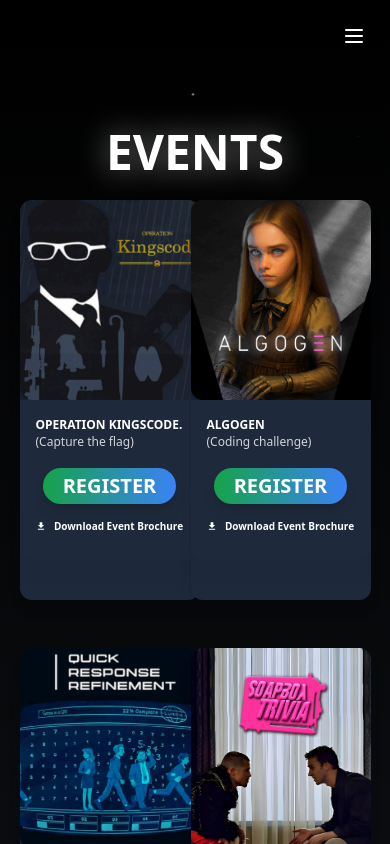
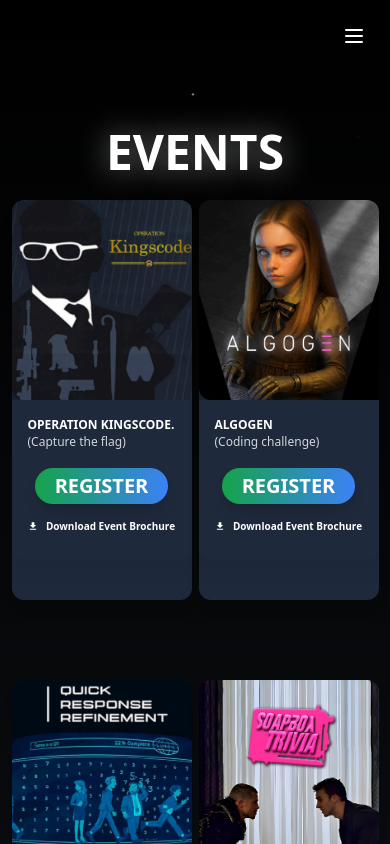
Before and after one commit to joyxcode2005/innovarium-website, a React (Vite) app: page /events in a window 390 px wide. Shown: the top 844 px of the page. Built offline with nearby package versions, Linux system fonts and the light colour scheme.

Commit message:
fixed responsiveness

```diff
--- a/src/pages/Event.jsx
+++ b/src/pages/Event.jsx
@@ -91,7 +91,7 @@ const Event = () => {
           <span className="font-extrabold text-white text-5xl [text-shadow:_0_0_30px_rgb(128,128,128)]">
             EVENTS
           </span>
-          <div className="grid grid-cols-2 md:grid-cols-2 lg:grid-cols-4 gap-12 sm:gap-8 place-items-center z-30">
+          <div className="grid grid-cols-2 md:grid-cols-2 lg:grid-cols-4 gap-20 sm:gap-8 place-items-center z-30">
             {events.map((event) => {
               return (
                 <div
```
